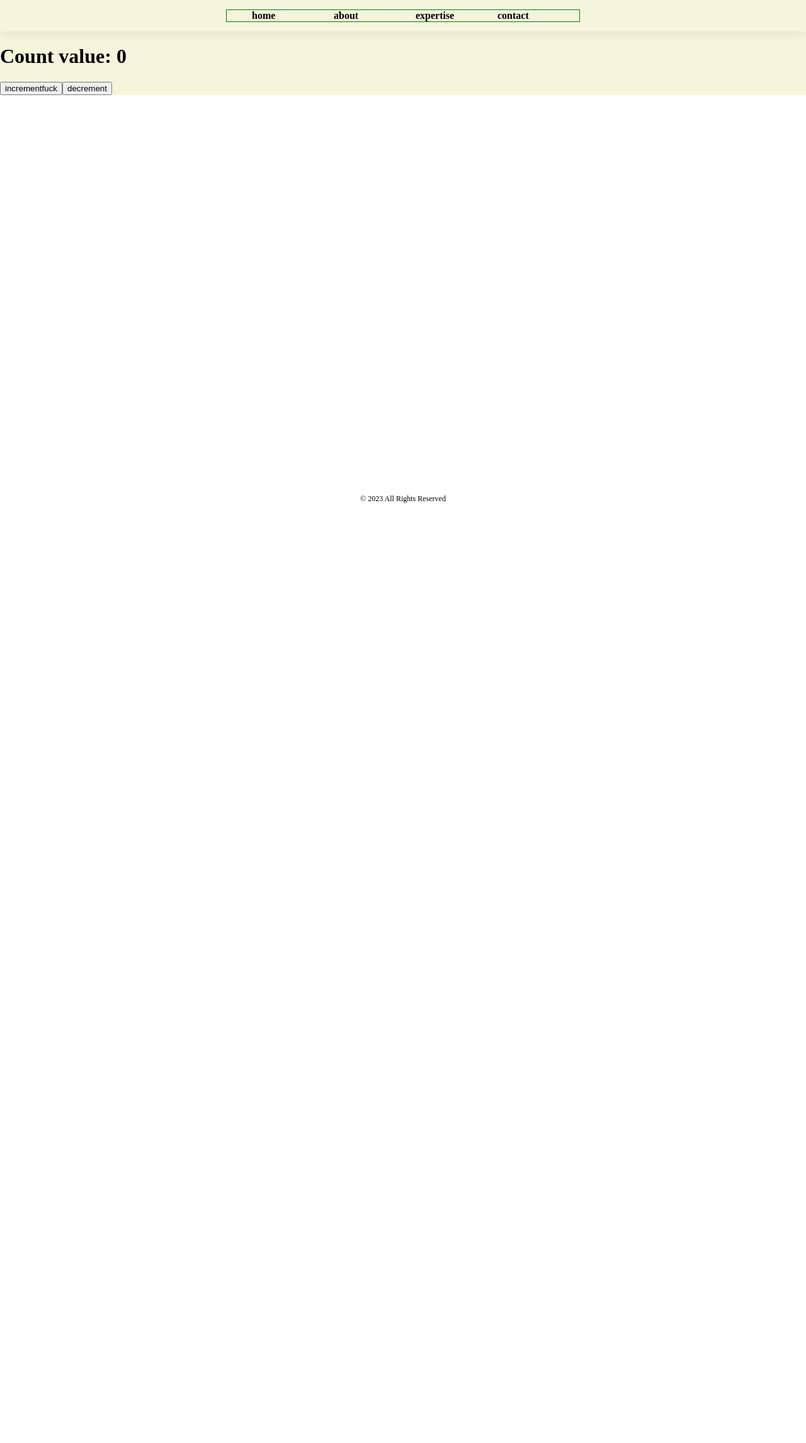
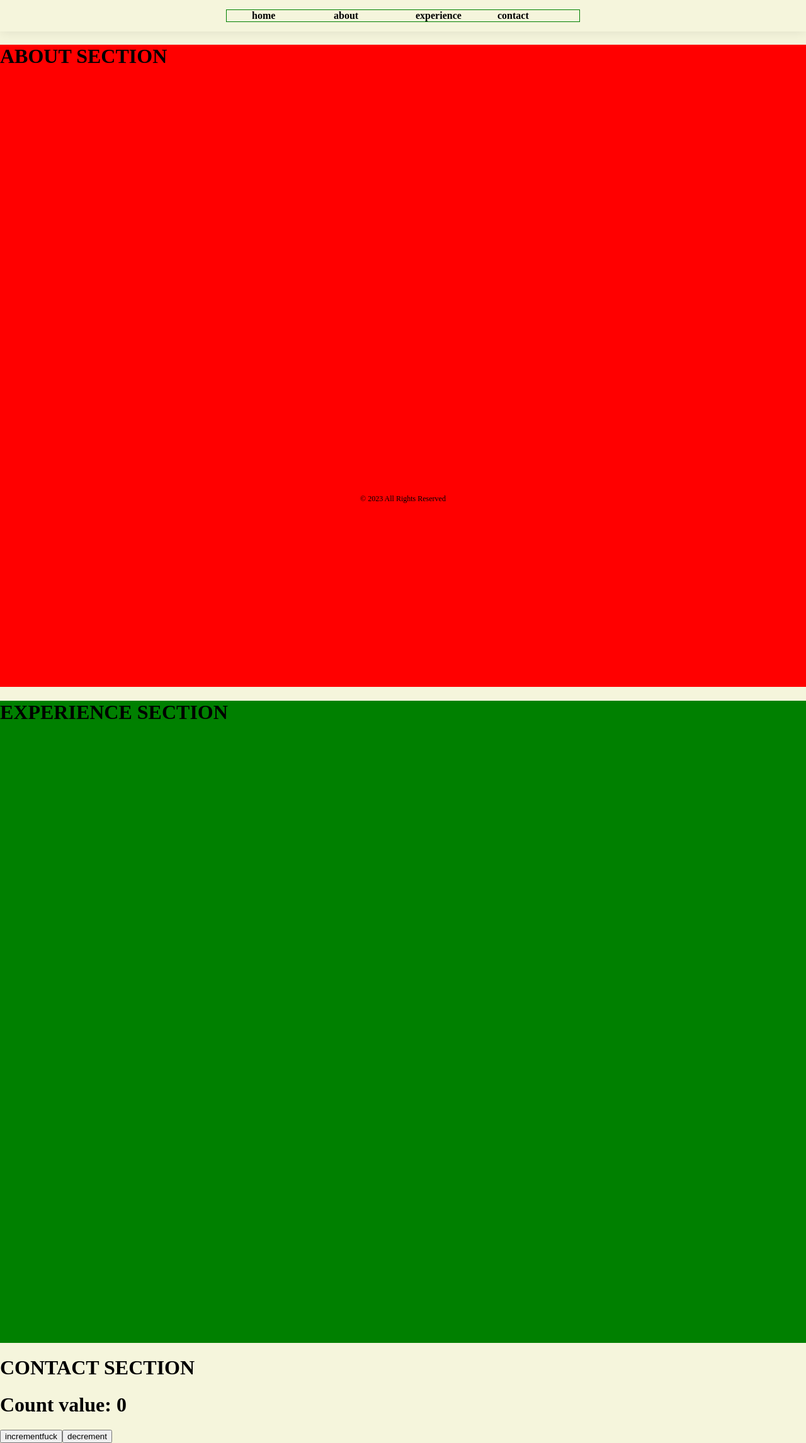
Before and after one commit to mariaalvarez40/magicdev, a React (Create React App) app: page / in a window 1280 px wide. Shown: the whole page at 63% size. Before the commit the page ends 800 px from the top, so only its background shows below. Built offline with nearby package versions, Linux system fonts and the light colour scheme.

Commit message:
implemented scroll

```diff
--- a/src/App.js
+++ b/src/App.js
@@ -1,12 +1,20 @@
-// import './App.css';
+import About from './components/about/about';
+import Contact from './components/contact/contact';
+import Experience from './components/experience/experience';
 import Footer from './components/footer/footer';
 import Navigation from './components/navigation/navigation';
 import Profile from './components/profile/profile';
 
+
 function App() {
+
+
   return (
     <div className="App">
-      <Navigation />
+      <Navigation/>
+      <About />
+      <Experience />
+      <Contact />
       <Profile test="fuck"/>
       <Footer year="2023" copyright="All Rights Reserved"/>
     </div>
--- /dev/null
+++ b/src/components/about/about.js
@@ -0,0 +1,13 @@
+import { Component } from "react";
+import "../about/about.scss";
+
+class About extends Component{
+    render(){
+        return (
+        <div className="aboutSection" id="section1">
+            <h1>ABOUT SECTION </h1>
+        </div>);
+    }
+}
+
+export default About;
--- /dev/null
+++ b/src/components/about/about.scss
@@ -0,0 +1,4 @@
+.aboutSection{
+    background-color: red;
+    height: 1020px;
+}
--- /dev/null
+++ b/src/components/contact/contact.js
@@ -0,0 +1,18 @@
+import { Component } from "react";
+
+class Contact extends Component{
+
+
+    render(){
+
+        return (<div>
+             <h1>CONTACT SECTION </h1>
+
+        </div>);
+
+
+
+    }
+}
+
+  export default Contact;
--- /dev/null
+++ b/src/components/experience/experience.js
@@ -0,0 +1,12 @@
+import { Component } from "react";
+import "../experience/experience.scss";
+
+class Experience extends Component{
+    render(){
+        return (<div className="experienceSection" id="section2">
+             <h1>EXPERIENCE SECTION </h1>
+        </div>);
+    }
+}
+
+export default Experience;
--- /dev/null
+++ b/src/components/experience/experience.scss
@@ -0,0 +1,4 @@
+.experienceSection{
+    background-color: green;
+    height: 1020px;
+}
--- a/src/components/navigation/navigation.js
+++ b/src/components/navigation/navigation.js
@@ -1,29 +1,32 @@
 import { Component } from "react";
 import "../navigation/navigation.scss";
+class Navigation extends Component {
+  constructor(props) {
+    super(props);
 
+    this.scrollToSection = this.scrollToSection.bind(this);
+  }
 
-
-class Navigation extends Component {
-
-  // constructor(props){
-  //   super(props);
-  //   this.state = {property: 'load'};
-  //   this.handleClick = this.handleClick.bind(this);
-  // }
+  scrollToSection(sectionId) {
+    const section = document.querySelector(sectionId);
+    if (section) {
+      window.scrollTo({
+        behavior: 'smooth',
+        top: section.offsetTop,
+      });
+      this.setState({ activeLink: sectionId });
+    }
+  }
 
 
   render(){
+    // const { sectionRefs } = this.props;
     return (
-    //   <div>
-    //   <button onClick={this.handleClick}>Click me!</button>
-    //   <div>{this.state.property}</div>
-
-    // </div>
     <nav className="navigation">
       <ul>
         <li><a href="/">home</a></li>
-        <li><a href="/about">about</a></li>
-        <li><a href="/services">expertise</a></li>
+        <li><a href="#" onClick={() => this.scrollToSection('#section1')}>about</a></li>
+        <li><a href="#" onClick={() => this.scrollToSection('#section2')}>experience</a></li>
         <li><a href="/contact">contact</a></li>
       </ul>
   </nav>
--- a/src/components/navigation/navigation.scss
+++ b/src/components/navigation/navigation.scss
@@ -24,4 +24,5 @@ ul li a{
 }
 
 
+
 }
```
Also changed, not shown: src/components/contact/contact.scss (added).
